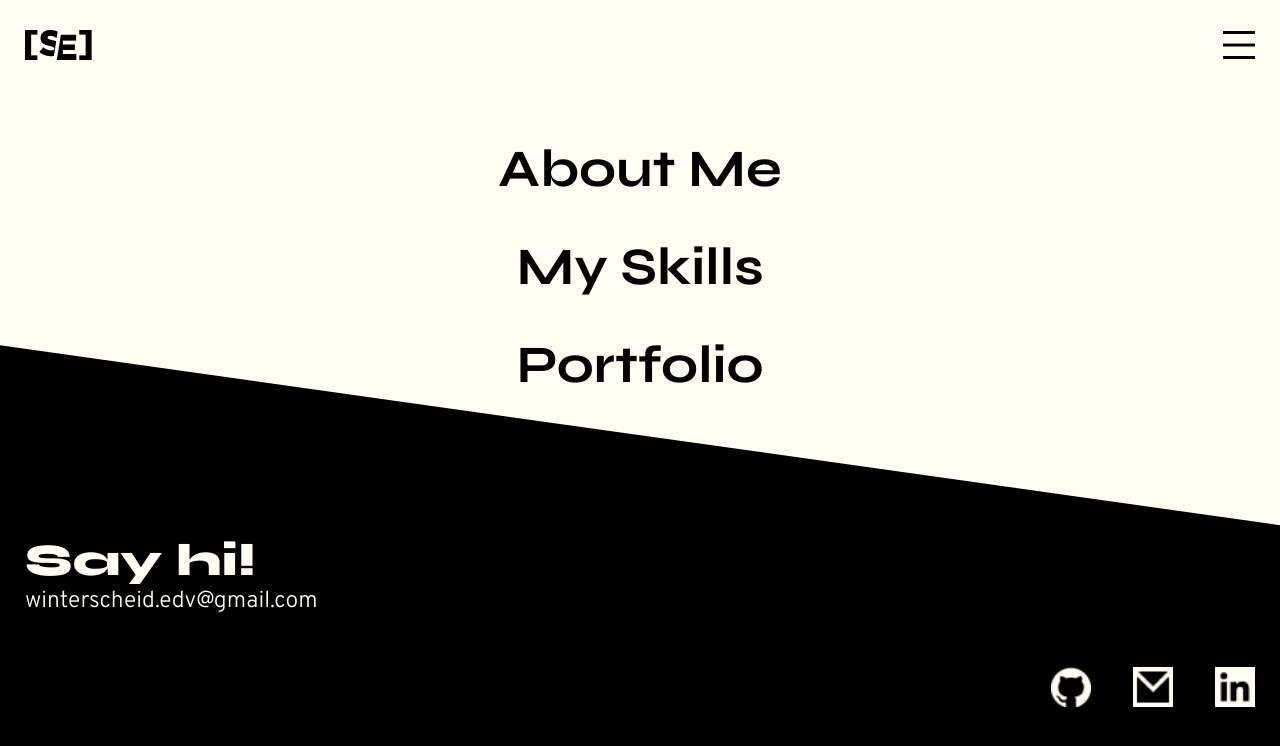
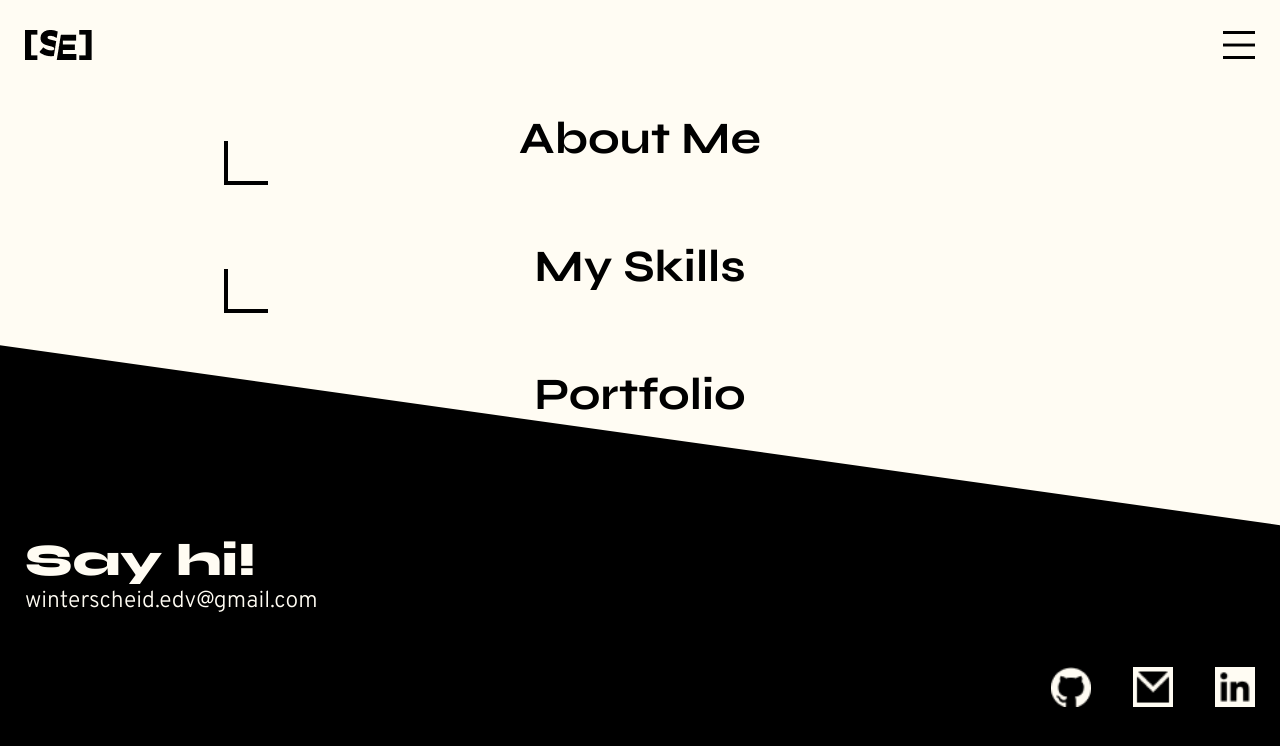
Before and after one commit to MariusWinterscheid/portfolio, an Angular app: page / in a window 1280 px wide. Shown: the top 746 px of the page. Built offline with nearby package versions, Linux system fonts and the light colour scheme.

Commit message:
add nav border animation

```diff
--- a/src/app/header/header.component.ts
+++ b/src/app/header/header.component.ts
@@ -29,7 +29,7 @@ export class HeaderComponent {
   onClickBurgerMenu(){
     this.animateBurgerMenu();
     this.toogleLenSwitcherVisibility();
-    //Function for open or close the navbar
+
   }
 
   onClickLenSwitcher(){
--- a/src/app/nav/nav.component.scss
+++ b/src/app/nav/nav.component.scss
@@ -36,8 +36,53 @@
     gap: 35px;
 
     .nav-item{
+        width: 60%;
+
+        position: relative;
+
+        padding: 24px 32px;
+
+        display: flex;
+        align-items: center;
+        justify-content: center;
+
+        h3{
+            line-height: 100%;
+            font-size: 45px;
+        }
+
+        &::before,
+        &::after{
+            content: '';
+            position: absolute;
+
+            border: 2px solid $colorPrimary;
+            transition: all 0.125s ease-in-out;
+        }
+
+        &::before{
+            height: 40px;
+            bottom: 0;
+            left: 0;
+        }
+
+        &::after{
+            width: 40px;
+            bottom: 0;
+            left: 0;
+        }
+
         &:hover{
             cursor: pointer;
+        }
+
+        &:hover::before{
+            height: 0px;
+            opacity: 0;
+        }
+
+        &:hover::after{
+            animation: raiseBorder 0.300s forwards;
         }
     }
 }
@@ -111,3 +156,15 @@
 
     z-index: -1;
 }
+
+@keyframes raiseBorder {
+    30% {
+        width: 30%;
+        left: 0;
+    }
+    100% {
+        left: 70%;
+        width: 30%;
+        right: 0;
+    }
+}
```
